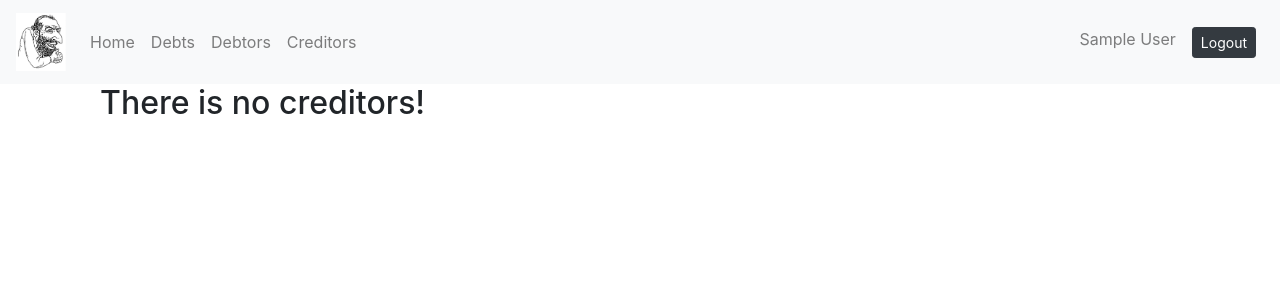
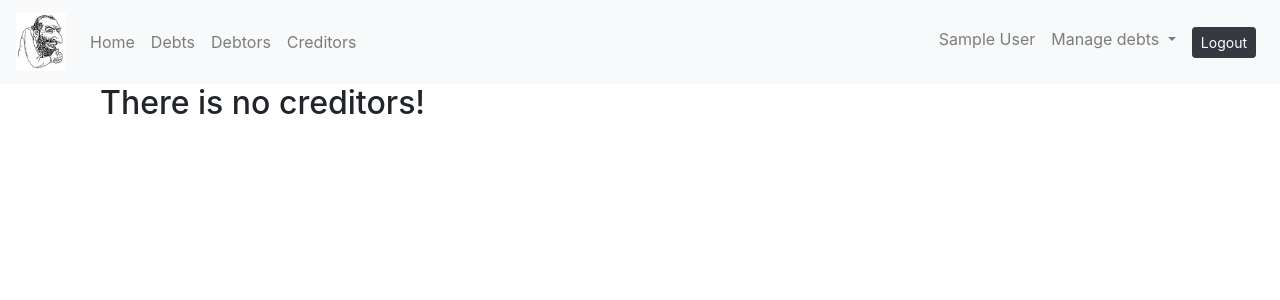
Before and after one commit to granshuniek/who_owes_me, a Django app: page /debt_manager/creditors/ in a window 1280 px wide. Shown: the top 300 px of the page. Run offline with Django 3.2, Linux system fonts and the light colour scheme; the visitor is signed in with stand-in values (Sample User, id 1); data that the repository does not hold is empty; some libraries are stand-ins or nearby versions.

Commit message:
Added debts dropdown to navbar

```diff
--- a/who_owes_me/debt_manager/templates/debt_manager/base_generic.html
+++ b/who_owes_me/debt_manager/templates/debt_manager/base_generic.html
@@ -40,6 +40,17 @@
                         <li class="nax-item">
                             <a class="nav-link" href="{{ user.profile.get_absolute_url }}">{{ user.first_name }} {{ user.last_name }}</a>
                         </li>
+                        <li class="nav-item dropdown">
+                            <a class="nav-link dropdown-toggle" href="#" id="navbarDropdown" role="button" data-toggle="dropdown" aria-haspopup="true" aria-expanded="false">
+                                Manage debts
+                            </a>
+                            <div class="dropdown-menu" aria-labelledby="navbarDropdown">
+                                <a class="dropdown-item" href="#">Add debts</a>
+                                <a class="dropdown-item" href="#">Delete debts</a>
+                                <div class="dropdown-divider"></div>
+                                <a class="dropdown-item" href="#">Charts</a>
+                            </div>
+                        </li>
                         <li class="nax-item">
                             <a class="nav-link" href="{% url 'logout' %}?next{{ request.path }}">
                                 <button class="btn btn-dark btn-sm">Logout</button>
```
Also changed, not shown: who_owes_me/templates/registration/login.html (+0 -13 lines).
